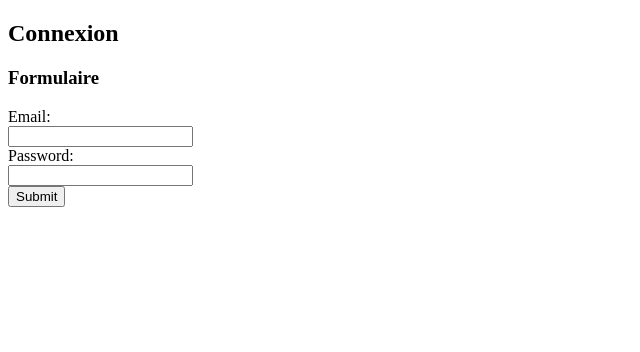
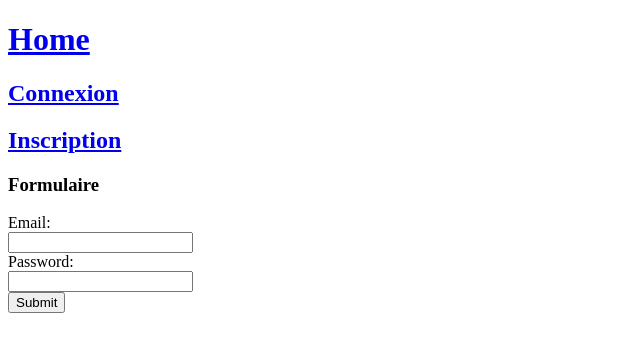
Before and after one commit to kwant88/Projet7, a React (Create React App) app in the folder frontend/: page /login in a window 1280 px wide. Shown: the top 352 px of the page, without its empty margins (0-640 px from the left). Built offline with nearby package versions, Linux system fonts and the light colour scheme.

Commit message:
Posts init /backend maj

```diff
--- a/frontend/src/pages/Connexion.js
+++ b/frontend/src/pages/Connexion.js
@@ -1,5 +1,6 @@
 import axios from "axios";
 import {useState} from "react";
+import { Link } from "react-router-dom";
 
 
 
@@ -44,7 +45,10 @@ function Connexion() {
     <header className="Login-header">
     <form onSubmit={(e) => {handleSubmit(e)}}>
      {/*quand l'utilisateur envoie le formulaire , la fonction handle summit sera appelée .*/}
-    <h2> Connexion </h2>
+
+    <h1><Link to = "/">Home</Link></h1>
+    <h2> <Link to = "/login">Connexion</Link> </h2>
+    <h2><Link to= "/signup">Inscription</Link></h2>
     <h3> Formulaire </h3>
 
 
--- a/frontend/src/pages/Home.js
+++ b/frontend/src/pages/Home.js
@@ -19,6 +19,7 @@ console.log(post);
 
             <h1>Accueil</h1>
             <Link to= "/signup">Inscription</Link>
+            <Link to = "/login">Connexion</Link>
             {post.map(element=>{
                 return(
                     <div className="post">
--- a/frontend/src/pages/Inscription.js
+++ b/frontend/src/pages/Inscription.js
@@ -1,5 +1,6 @@
 import axios from "axios";
 import {useState} from "react";
+import { Link } from "react-router-dom";
 
 
 
@@ -52,7 +53,9 @@ function Inscription() {
     <header className="App-header">
     <form onSubmit={(e) => {handleSubmit(e)}}>
      {/*quand l'utilisateur envoie le formulaire , la fonction handle summit sera appelée .*/}
-    <h2> Inscription </h2>
+     <h1><Link to = "/">Home</Link></h1>
+    <h2> <Link to = "/login">Connexion</Link> </h2>
+    <h2> <Link to= "/signup">Inscription</Link> </h2>
     <h3> Formulaire </h3>
 
         <label >
```
Also changed, not shown: frontend/src/pages/Posts.js (added, +8 -0 lines), 1 other file (tests, documents, lock files or other folders).
